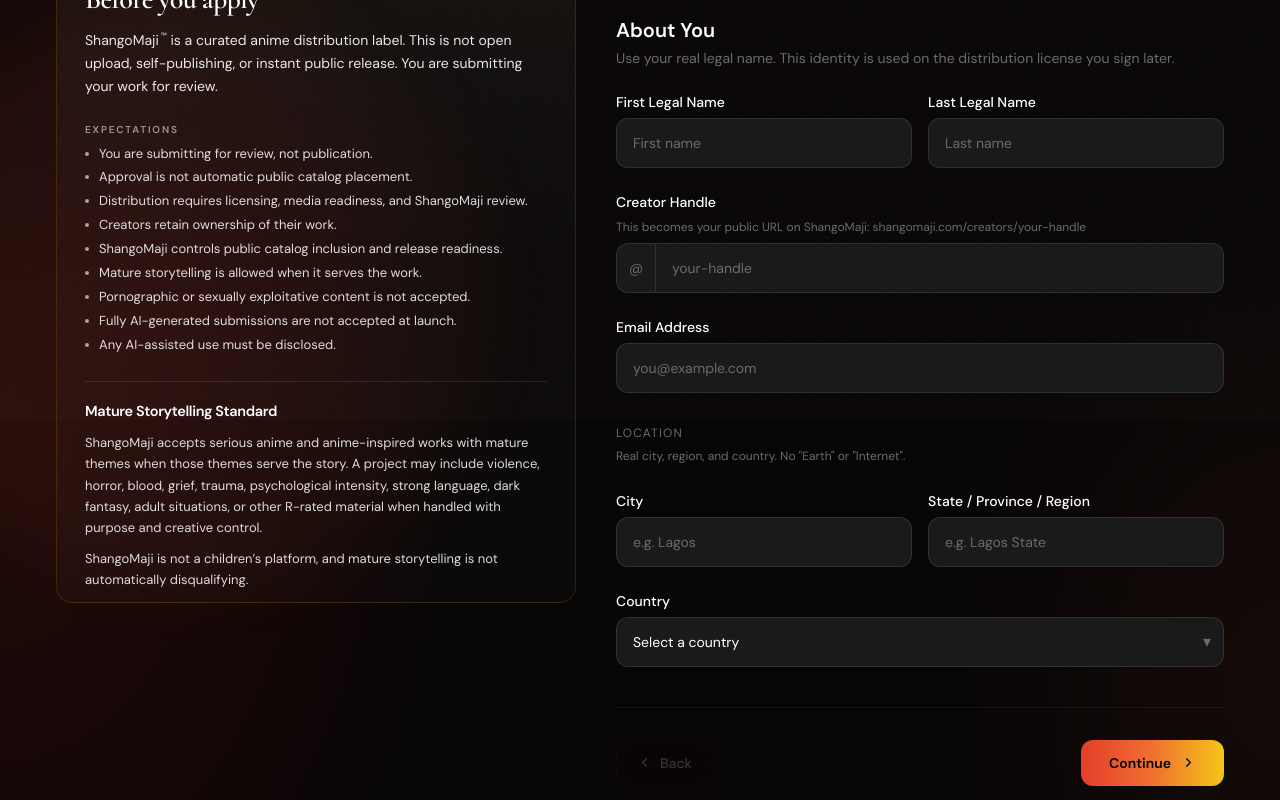
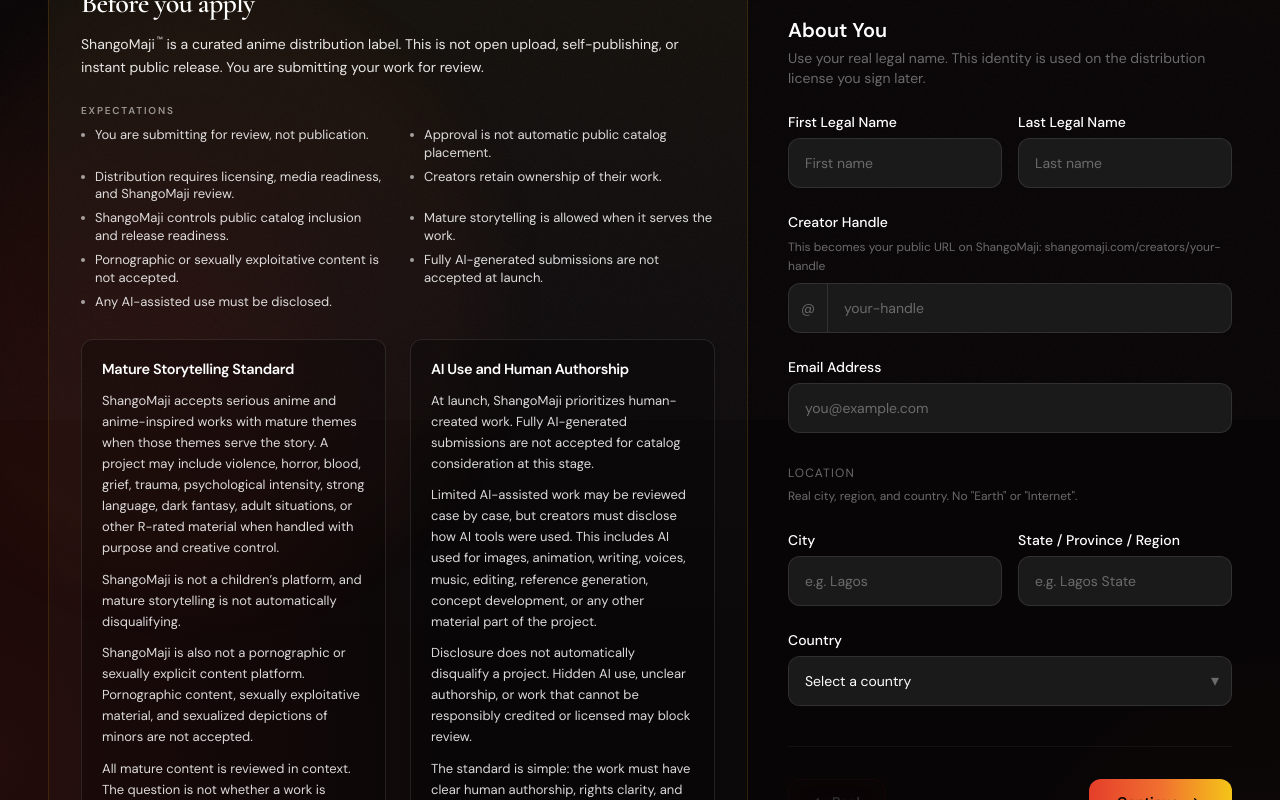
Before and after one commit to G-Labz/shangomaji-clean, a Next.js app: page /creators/apply in a window 1280 px wide. Shown: the part 380-1180 px from the top of the page. Built offline with nearby package versions, Linux system fonts and the light colour scheme.

Commit message:
Rebuild creator application policy page layout

```diff
--- a/src/app/creators/apply/page.tsx
+++ b/src/app/creators/apply/page.tsx
@@ -183,11 +183,12 @@
 // Single Before You Apply policy card. Renders a visible heading + concise
 // summary, with the full approved policy text behind a per-card collapsible
 // so cards stay visually controlled when sitting side by side at lg+.
-// Visible policy section inside the Required Before Applying panel
-// (left page of the notebook surface). Heading + paragraphs, no
-// dropdown. Each section is separated by a subtle top rule so the
-// panel reads as a structured policy document rather than a wall of
-// text.
+// Visible policy section card inside the Required Before Applying
+// panel (left page of the notebook surface). Each section renders as
+// a bordered card with heading + paragraphs, so the panel reads as a
+// document made of policy cards rather than a single vertical stack
+// of paragraphs. Cards lay out in a 2-column grid at xl+ via their
+// parent wrapper; Review spans the full width.
 function PolicySection({
   title,
   children,
@@ -196,7 +197,7 @@
   children: React.ReactNode;
 }) {
   return (
-    <section className="mt-7 pt-5 border-t border-white/10">
+    <section className="rounded-xl border border-white/10 bg-black/25 p-5 h-full">
       <h3 className="text-[14.5px] font-semibold text-white tracking-tight leading-snug">
         {title}
       </h3>
@@ -355,7 +356,7 @@
 
   return (
     <div className="min-h-screen pt-16 pb-20 flex flex-col">
-      <div className="max-w-[1500px] mx-auto px-6 sm:px-8 lg:px-12 xl:px-14 py-12 flex-1 w-full">
+      <div className="max-w-[1700px] mx-auto px-6 sm:px-8 lg:px-12 xl:px-12 2xl:px-14 py-12 flex-1 w-full">
         {/* Back */}
         <Link
           href="/creators"
@@ -389,7 +390,7 @@
             Below xl the grid collapses to a single column with DOM
             order preserved (policy first, then form), matching the
             required mobile read order. */}
-        <div className="grid grid-cols-1 gap-10 xl:grid-cols-[minmax(420px,520px)_minmax(0,1fr)] xl:gap-10 xl:items-start">
+        <div className="grid grid-cols-1 gap-10 xl:grid-cols-[minmax(620px,700px)_minmax(0,1fr)] xl:gap-10 2xl:grid-cols-[minmax(700px,780px)_minmax(0,1fr)] 2xl:gap-12 xl:items-start">
 
         {/* ─── LEFT PAGE — Required Before Applying ───
             Full visible policy substance, no dropdowns. On xl+ it is
@@ -397,7 +398,7 @@
             content is taller than the viewport, so it behaves like a
             real notebook left page beside the form. */}
         <motion.aside
-          className="rounded-2xl border border-amber-500/15 bg-white/[0.02] p-6 sm:p-7 xl:sticky xl:top-24 xl:max-h-[calc(100vh-7rem)] xl:overflow-y-auto"
+          className="rounded-2xl border border-amber-500/15 bg-white/[0.02] p-6 sm:p-8"
           style={{
             backgroundImage:
               "linear-gradient(180deg, rgba(245,197,24,0.045), rgba(255,255,255,0.015) 25%, rgba(255,255,255,0) 50%)",
@@ -426,13 +427,13 @@
             ShangoMaji<span className="align-top text-[0.55em] ml-0.5" aria-hidden="true">™</span> is a curated anime distribution label. This is not open upload, self-publishing, or instant public release. You are submitting your work for review.
           </p>
 
-          {/* Expectations list — compact rules. Single column inside
-              the policy panel since the panel itself is a narrow
-              page-style column. */}
+          {/* Expectations — compact rules in a 2-column grid at sm+ so
+              the panel reads as a landscape page rather than a single
+              vertical list, regardless of viewport size. */}
           <p className="mt-6 text-[10px] uppercase tracking-[0.18em] text-white/55 font-semibold">
             Expectations
           </p>
-          <ul className="mt-2 space-y-1.5 text-[13px] text-white/85 leading-snug">
+          <ul className="mt-2 grid grid-cols-1 sm:grid-cols-2 gap-x-6 gap-y-1.5 text-[13px] text-white/85 leading-snug">
             {[
               "You are submitting for review, not publication.",
               "Approval is not automatic public catalog placement.",
@@ -451,6 +452,12 @@
             ))}
           </ul>
 
+          {/* Policy sections — internal landscape grid. At xl+ the
+              panel arranges Mature + AI side by side; Review spans
+              the full width below. At smaller sizes (mobile/sm/md/lg
+              where the panel takes the full canvas width) the
+              sections stack with comfortable line length. */}
+          <div className="mt-7 grid grid-cols-1 gap-4 xl:grid-cols-2 xl:gap-x-6">
           <PolicySection title="Mature Storytelling Standard">
             <p>
               ShangoMaji accepts serious anime and anime-inspired works with mature themes when those themes serve the story. A project may include violence, horror, blood, grief, trauma, psychological intensity, strong language, dark fantasy, adult situations, or other R-rated material when handled with purpose and creative control.
@@ -481,6 +488,7 @@
             </p>
           </PolicySection>
 
+          <div className="xl:col-span-2">
             <PolicySection title="How Submissions Are Reviewed">
               <p>
                 Submitting a project does not guarantee acceptance. ShangoMaji reviews submissions based on project fit, originality, creative direction, quality of materials, completeness, rights clarity, content policy alignment, and whether the work can be responsibly reviewed, licensed, and prepared for distribution.
@@ -495,6 +503,10 @@
                 ShangoMaji reserves editorial discretion over review decisions, catalog fit, public visibility, and distribution readiness.
               </p>
             </PolicySection>
+          </div>
+
+          </div>
+          {/* /policy sections internal grid */}
 
           <div className="mt-7 pt-5 border-t border-white/10 space-y-2.5">
             <p className="text-[12.5px] text-white/85 leading-relaxed">
```
Lines whose indentation alone changed are shown as unchanged.
